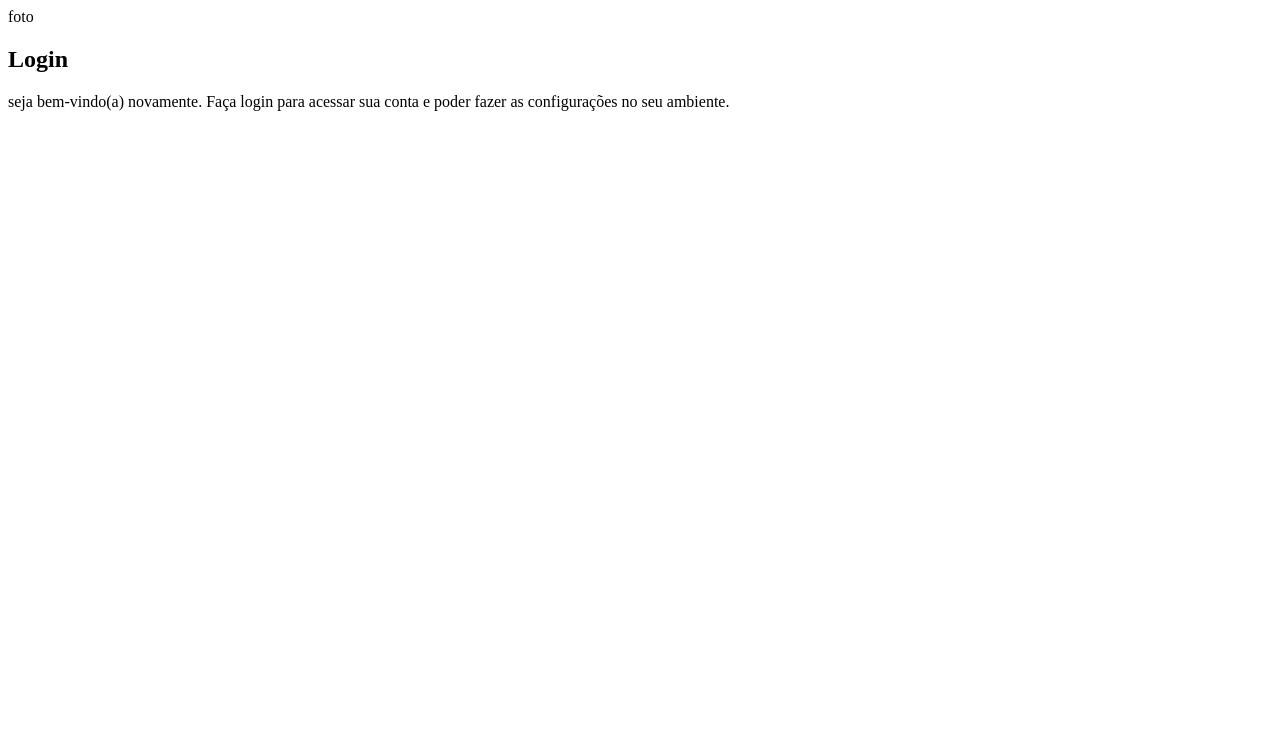
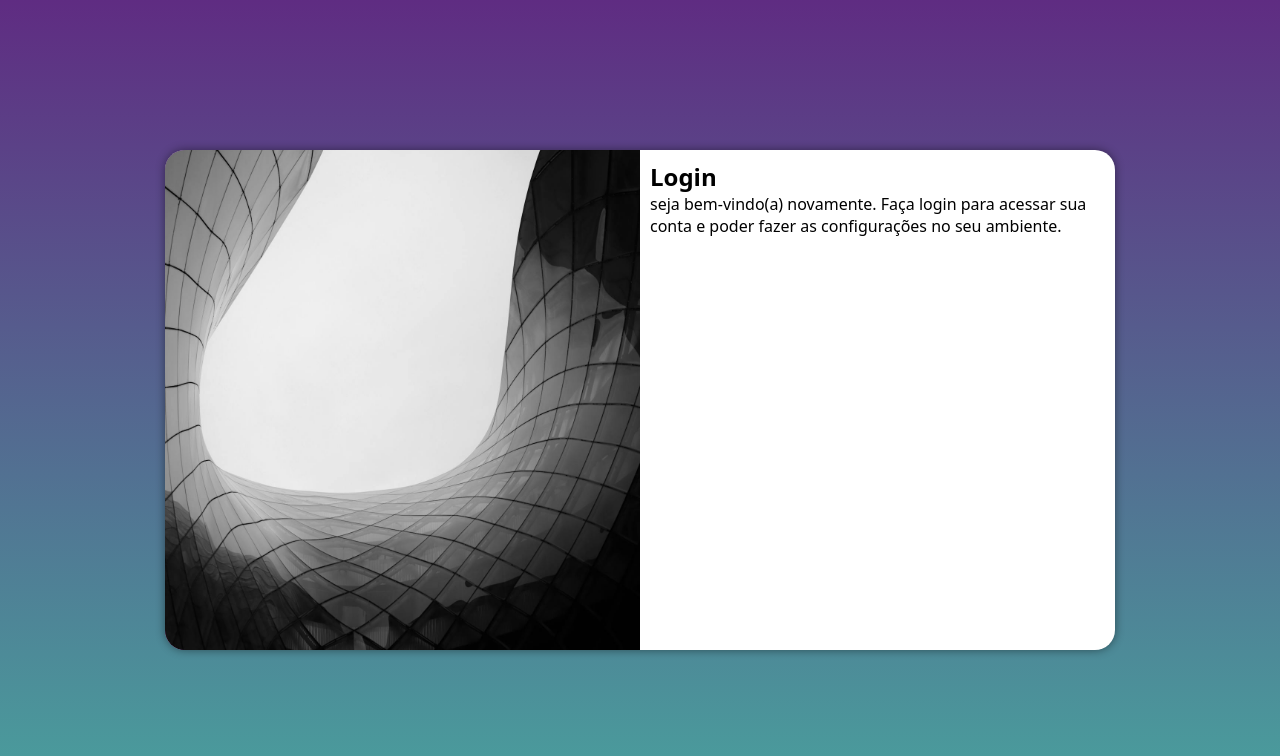
Before and after one commit to Gustavo-santana7/projeto-login, a plain HTML site: page index.html in a window 1280 px wide. Drawn offline with Linux system fonts and the light colour scheme.

Commit message:
media queries para outras telas

```diff
--- a/estilos/style.css
+++ b/estilos/style.css
@@ -4,3 +4,52 @@
 Paleta de cores
 Verde: #49a09d
 Lilás: #5f2c82
+*/
+
+*{
+    font-family: system-ui, -apple-system, BlinkMacSystemFont, 'Segoe UI', Roboto, Oxygen, Ubuntu, Cantarell, 'Open Sans', 'Helvetica Neue', sans-serif;
+    padding: 0px;
+    margin: 0px;
+    box-sizing: border-box;
+}
+
+body, html{
+    background-color:#5f2c82 ;
+    height: 100vh;
+    width: 100vw;
+}
+
+main{
+    position: relative;
+    height: 100vh;
+    width: 100vw;
+}
+
+section#login{
+    position: absolute;
+    top: 50%;
+    left: 50%;
+    transform: translate(-50%, -50%);
+    background-color: white;
+    width: 250px;
+    height: 500px;
+    border-radius: 20px;
+    overflow: hidden;
+    box-shadow: 0px 0px 10px rgba(0, 0, 0, 0.450);
+
+    transition: width 0.3s, height 0.3s;
+    transition-timing-function: ease;
+}
+
+section#login > div#imagem{
+    display: block;
+    background: #5f2c82 url(../imagens/pexels-efrem-efre-2786187-32427954.jpg) no-repeat;
+    background-size: cover;
+    background-position: left, bottom;
+    height: 200px;
+}
+
+section#login > div#formulario{
+    display: block;
+    padding: 10px;
+}
--- a/index.html
+++ b/index.html
@@ -5,12 +5,13 @@
     <meta name="viewport" content="width=device-width, initial-scale=1.0">
     <title>Login</title>
     <link rel="stylesheet" href="estilos/style.css">
+    <link rel="stylesheet" href="media-queries.css">
 </head>
 <body>
     <main>
-        <section id="Login">
+        <section id="login">
             <div id="imagem">
-                foto
+
             </div>
             <div id="formulario">
                 <h1>Login</h1>
--- /dev/null
+++ b/media-queries.css
@@ -0,0 +1,42 @@
+@charset "UTF-8";
+
+@media screen and (min-width:768px) and (max-width: 992px) {
+    body{
+        background-image: linear-gradient(to top, #49a09d, #5f2c82);
+    }
+  section#login {
+    width: 80vw;
+  }
+
+  section#login > div#imagem{
+    float: left;
+    width: 30%;
+    height: 100%;
+  }
+
+  section#login > div#formulario{
+    float: right;
+    width: 70%;
+  }
+}
+
+@media screen and (min-width: 992px) {
+     body{
+        background-image: linear-gradient(to top, #49a09d, #5f2c82);
+    }
+
+    section#login {
+        width: 950px;
+    }
+
+    section#login > div#imagem {
+        float: left;
+        width: 50%;
+        height: 100%;
+    }
+
+    section#login > div#formulario {
+        float: right;
+        width: 50%;
+    }
+}
```
